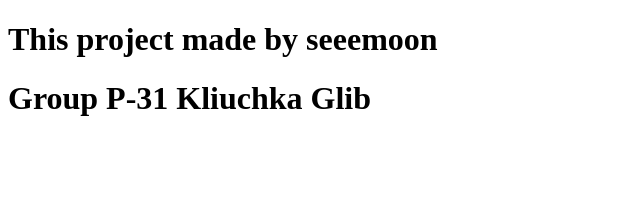
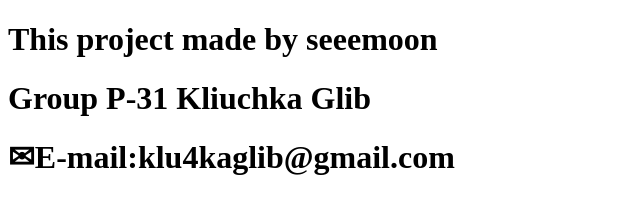
Before and after one commit to seeemoon/practice, a plain HTML site: page 2.html in a window 1280 px wide. Shown: the whole page, without its empty margins (0-640 px from the left). Drawn offline with Linux system fonts and the light colour scheme.

Commit message:
html 2 redacted before merge

```diff
--- a/2.html
+++ b/2.html
@@ -8,5 +8,6 @@
 <body>
   <h1>This project made by seeemoon</h1>
   <h1>Group P-31 Kliuchka Glib</h1>
+   <h1>✉E-mail:klu4kaglib@gmail.com</h1>
 </body>
 </html>
```
